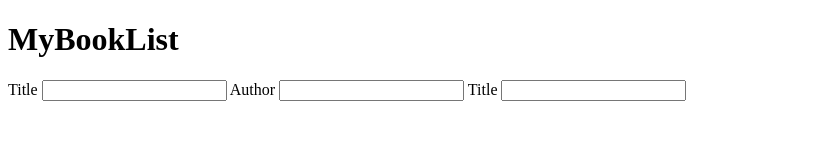
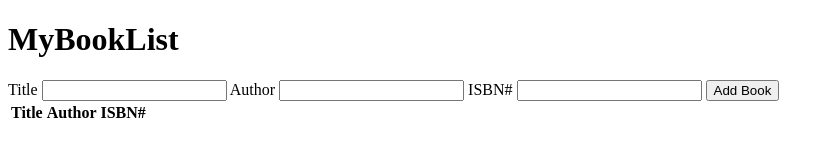
Before and after one commit to acciojob/book-list-Jpfpp12, a website: page main.html in a window 1280 px wide. Shown: the whole page, without its empty margins (0-834 px from the left). Drawn offline with Linux system fonts and the light colour scheme.

Commit message:
created a submission

```diff
--- a/main.html
+++ b/main.html
@@ -11,12 +11,23 @@
 	<h1>MyBookList</h1>
 	<div class="form-group" >
 		<label>Title</label>
-		<input type="text" id="">
+		<input type="text" id="title">
 		<label>Author</label>
-		<input type="text" id="">
-		<label>Title</label>
-		<input type="text" id="">
+		<input type="text" id="author">
+			<label>ISBN#</label>
+		<input type="text" id="isbn">
+		<button type="submit">Add Book</button>
 	</div>
+	<table class="table table-striped">
+		<thead>
+			<tr>
+				<th>Title</th>
+				<th>Author</th>
+				<th>ISBN#</th>
+			</tr>
+		</thead>
+
+		</table>
     <script type="text/javascript" src="./script.js">
 </script>
 
```
